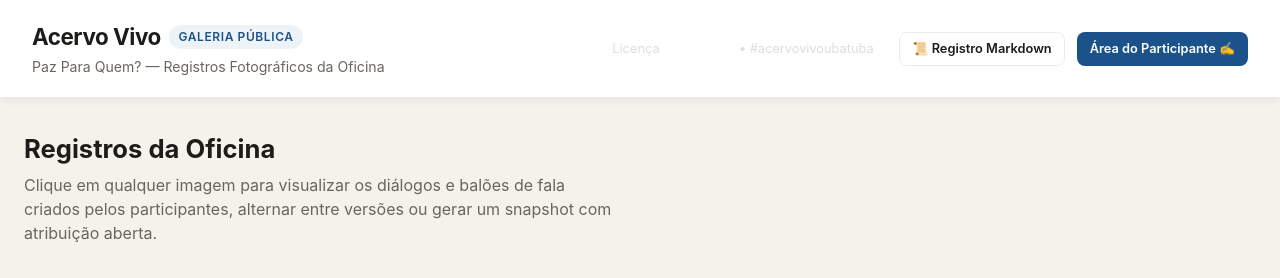
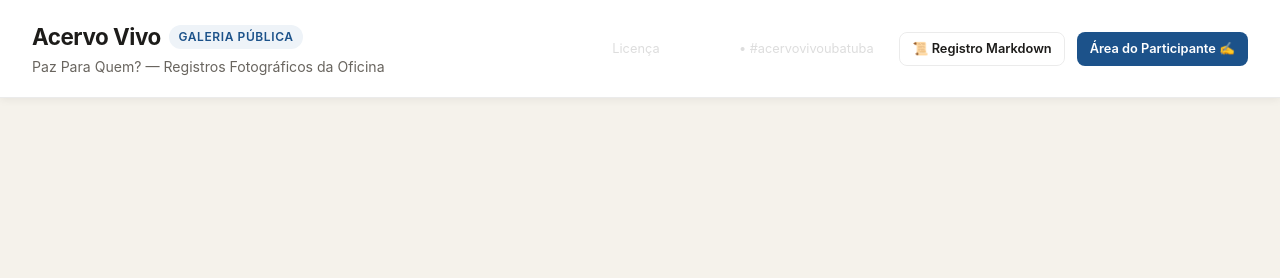
Before and after one commit to Acervo-Vivo-Ubatuba/PPQ, a website: page public/index.html in a window 1280 px wide. Drawn offline with Linux system fonts and the light colour scheme; no server answers; a web font is replaced by a local one.

Commit message:
Remover texto explicativo da versao publica da galeria

```diff
--- a/public/index.html
+++ b/public/index.html
@@ -38,13 +38,6 @@
 
   <!-- Main Grid -->
   <main class="main-content">
-    <div class="section-intro">
-      <div>
-        <h2>Registros da Oficina</h2>
-        <p>Clique em qualquer imagem para visualizar os diálogos e balões de fala criados pelos participantes, alternar entre versões ou gerar um snapshot com atribuição aberta.</p>
-      </div>
-    </div>
-
     <div class="gallery-grid" id="gallery-grid">
       <!-- Polaroid Cards dynamically loaded -->
     </div>
```
